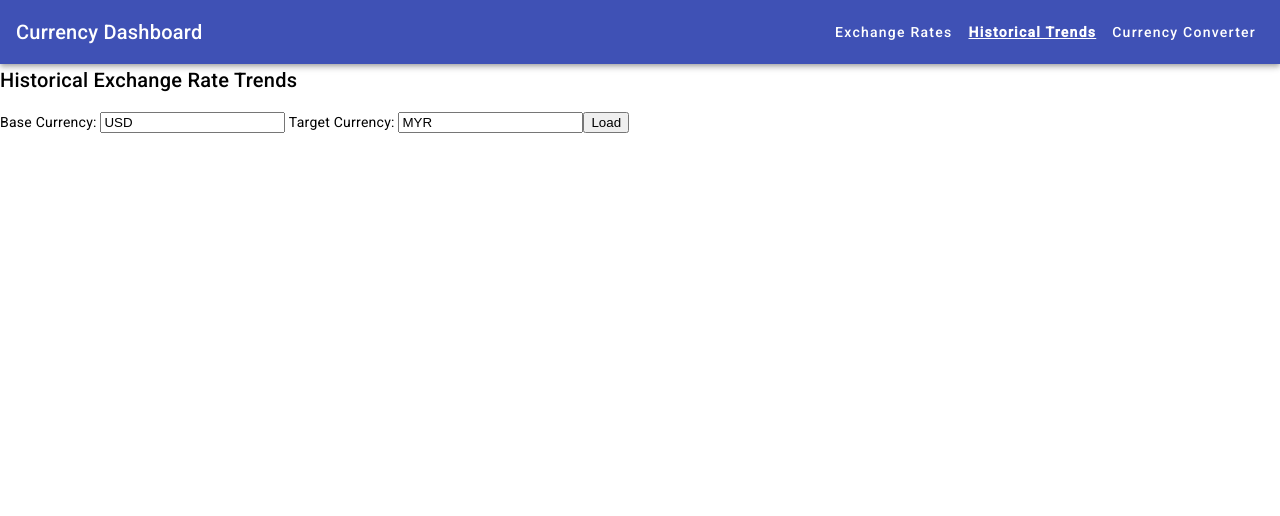
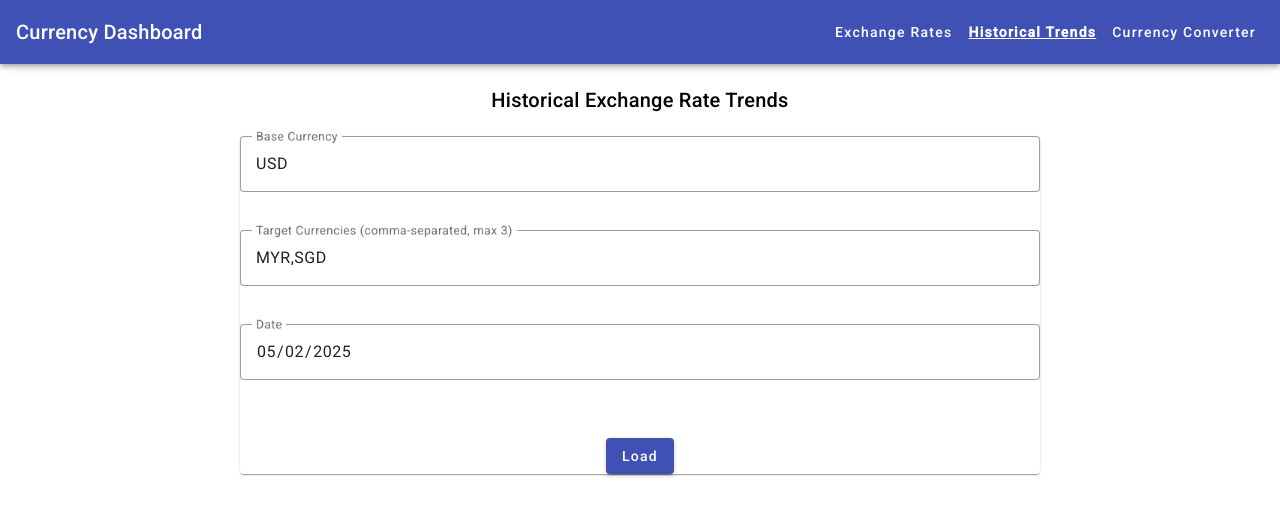
Before and after one commit to hahazim1992/currency-dashboard, an Angular app: page /historical-trends in a window 1280 px wide. Shown: the top 516 px of the page. Built offline with nearby package versions, Linux system fonts and the light colour scheme; no server answers.

Commit message:
fixed historical as per requirement, to fix date picker cannot pick date and chart js not rendering

```diff
--- a/src/app/components/historical-trends/historical-trends.component.html
+++ b/src/app/components/historical-trends/historical-trends.component.html
@@ -1,17 +1,35 @@
 <div class="historical-trends-container">
-  <h2>Historical Exchange Rate Trends</h2>
+  <h2 class="title">Historical Exchange Rate Trends</h2>
 
-  <div class="controls">
-    <label>
-      Base Currency:
-      <input type="text" [(ngModel)]="baseCurrency" />
-    </label>
-    <label>
-      Target Currency:
-      <input type="text" [(ngModel)]="targetCurrency" />
-    </label>
-    <button (click)="loadHistoricalData()">Load</button>
+  <mat-card class="mat-elevation-z2">
+    <div class="controls">
+      <!-- Base Currency Input -->
+      <mat-form-field appearance="outline" class="full-width">
+        <mat-label>Base Currency</mat-label>
+        <input matInput type="text" [(ngModel)]="baseCurrency" placeholder="e.g., USD" />
+      </mat-form-field>
+
+      <!-- Target Currencies Input -->
+      <mat-form-field appearance="outline" class="full-width">
+        <mat-label>Target Currencies (comma-separated, max 3)</mat-label>
+        <input matInput type="text" [(ngModel)]="targetCurrenciesStr" placeholder="e.g., MYR,SGD" />
+      </mat-form-field>
+
+      <!-- Date Picker -->
+      <mat-form-field appearance="outline" class="full-width">
+        <mat-label>Date</mat-label>
+        <input matInput type="date" [(ngModel)]="selectedDate" />
+      </mat-form-field>
+
+      <!-- Load Button -->
+      <div class="button-container">
+        <button mat-raised-button color="primary" (click)="loadHistoricalData()">Load</button>
+      </div>
+    </div>
+  </mat-card>
+
+  <!-- Chart Canvas -->
+  <div class="chart-container">
+    <canvas id="historicalChart"></canvas>
   </div>
-
-  <canvas id="historicalChart"></canvas>
 </div>
--- a/src/app/components/historical-trends/historical-trends.component.scss
+++ b/src/app/components/historical-trends/historical-trends.component.scss
@@ -0,0 +1,29 @@
+.historical-trends-container {
+  max-width: 800px;
+  margin: 0 auto;
+  padding: 20px;
+}
+
+.title {
+  text-align: center;
+  margin-bottom: 20px;
+}
+
+.controls {
+  display: grid;
+  grid-template-columns: 1fr;
+  gap: 16px;
+}
+
+.full-width {
+  width: 100%;
+}
+
+.button-container {
+  text-align: center;
+  margin-top: 20px;
+}
+
+.chart-container {
+  margin-top: 30px;
+}
--- a/src/app/components/historical-trends/historical-trends.component.ts
+++ b/src/app/components/historical-trends/historical-trends.component.ts
@@ -1,4 +1,4 @@
-import { Component, OnInit, OnDestroy } from '@angular/core';
+import { Component, OnDestroy } from '@angular/core';
 import { ExchangeRateService } from 'src/app/services/exchange-rate.service';
 import { Chart } from 'chart.js';
 
@@ -7,17 +7,16 @@ import { Chart } from 'chart.js';
   templateUrl: './historical-trends.component.html',
   styleUrls: ['./historical-trends.component.scss'],
 })
-export class HistoricalTrendsComponent implements OnInit, OnDestroy {
-  historicalData: any[] = [];
+export class HistoricalTrendsComponent implements OnDestroy {
+  baseCurrency = 'USD';
+  targetCurrenciesStr = 'MYR,SGD';
+  selectedDate: string; // Use a date instead of interval
   chart: any;
 
-  baseCurrency = 'USD';
-  targetCurrency = 'MYR';
-
-  constructor(private exchangeRateService: ExchangeRateService) {}
-
-  ngOnInit(): void {
-    this.loadHistoricalData();
+  constructor(private exchangeRateService: ExchangeRateService) {
+    // Default to today's date
+    const today = new Date();
+    this.selectedDate = today.toISOString().split('T')[0]; // Format: YYYY-MM-DD
   }
 
   ngOnDestroy(): void {
@@ -27,55 +26,48 @@ export class HistoricalTrendsComponent implements OnInit, OnDestroy {
   }
 
   loadHistoricalData(): void {
-  const today = new Date();
+    const targets = this.targetCurrenciesStr.split(',').map((c) => c.trim()).slice(0, 3);
 
-  const pastMonthDate = new Date();
-  pastMonthDate.setDate(today.getDate() - 30);
-  const pastDateStr = pastMonthDate.toISOString().split('T')[0];
+    if (!this.selectedDate) {
+      alert('Please select a date.');
+      return;
+    }
 
-  this.exchangeRateService
-    .getHistoricalData(this.baseCurrency, this.targetCurrency, pastDateStr)
-    .subscribe((data) => {
-      this.historicalData = data;
-      this.renderChart();
+    this.exchangeRateService.getHistoricalData(this.baseCurrency, targets, this.selectedDate).subscribe((data) => {
+      this.renderChart(data);
     });
-}
+  }
 
-  renderChart(): void {
-    const dates = this.historicalData.map((entry) => entry.date);
-    const rates = this.historicalData.map((entry) => entry.rate);
+  renderChart(data: any): void {
+    const labels = data.map((d: any) => d.date);
+    const datasets = [
+      {
+        label: `${this.baseCurrency} → ${this.targetCurrenciesStr}`,
+        data: data.map((entry: any) => entry.rate),
+        borderColor: this.getRandomColor(),
+        fill: false,
+        tension: 0.3,
+      },
+    ];
 
     if (this.chart) {
-      this.chart.destroy(); // Prevent multiple overlapping charts
+      this.chart.destroy();
     }
 
     this.chart = new Chart('historicalChart', {
       type: 'line',
-      data: {
-        labels: dates,
-        datasets: [
-          {
-            label: `${this.baseCurrency} → ${this.targetCurrency}`,
-            data: rates,
-            borderColor: 'rgb(75, 192, 192)',
-            fill: false,
-            tension: 0.3,
-          },
-        ],
-      },
+      data: { labels, datasets },
       options: {
         responsive: true,
         scales: {
-          x: {
-            display: true,
-            title: { display: true, text: 'Date' },
-          },
-          y: {
-            display: true,
-            title: { display: true, text: 'Rate' },
-          },
+          x: { title: { display: true, text: 'Date' } },
+          y: { title: { display: true, text: 'Rate' } },
         },
       },
     });
   }
+
+  getRandomColor(): string {
+    return `hsl(${Math.floor(Math.random() * 360)}, 70%, 60%)`;
+  }
 }
--- a/src/app/services/exchange-rate.service.ts
+++ b/src/app/services/exchange-rate.service.ts
@@ -22,8 +22,9 @@ export class ExchangeRateService {
   //   return this.http.get(url);
   // }
 
-  getHistoricalData(base: string, target: string, date: string): Observable<any> {
-    const url = `http://localhost:3000/historical-data?base=${base}&target=${target}&date=${date}`;
+  getHistoricalData(base: string, targets: string[], date: string): Observable<any> {
+    const targetStr = targets.join(',');
+    const url = `${this.apiUrl}/historical-data?base=${base}&targets=${targetStr}&date=${date}`;
     console.log('Request URL:', url); // Debugging
     return this.http.get(url);
   }
```
Also changed, not shown: 1 other file (tests, documents, lock files or other folders).
